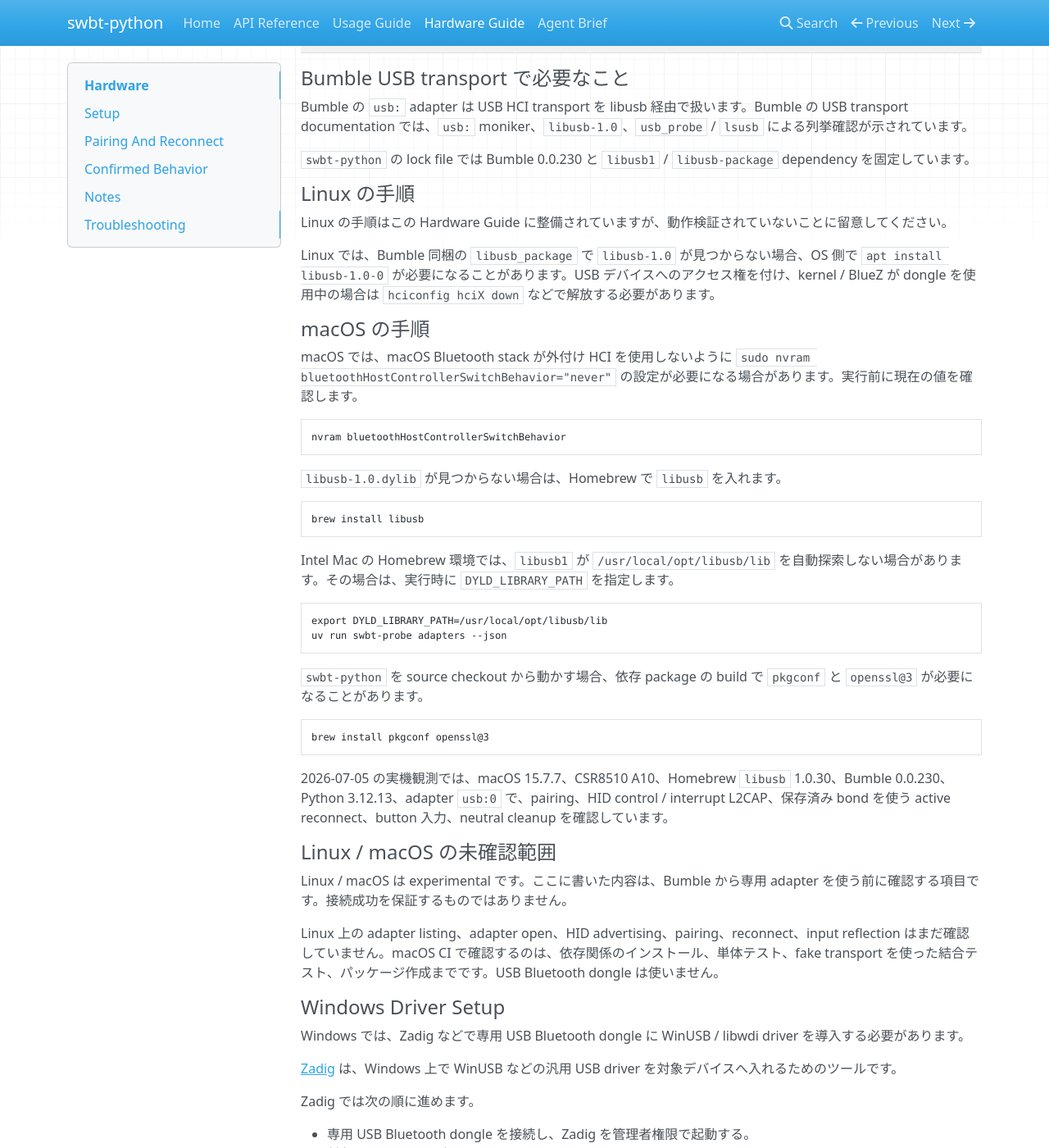
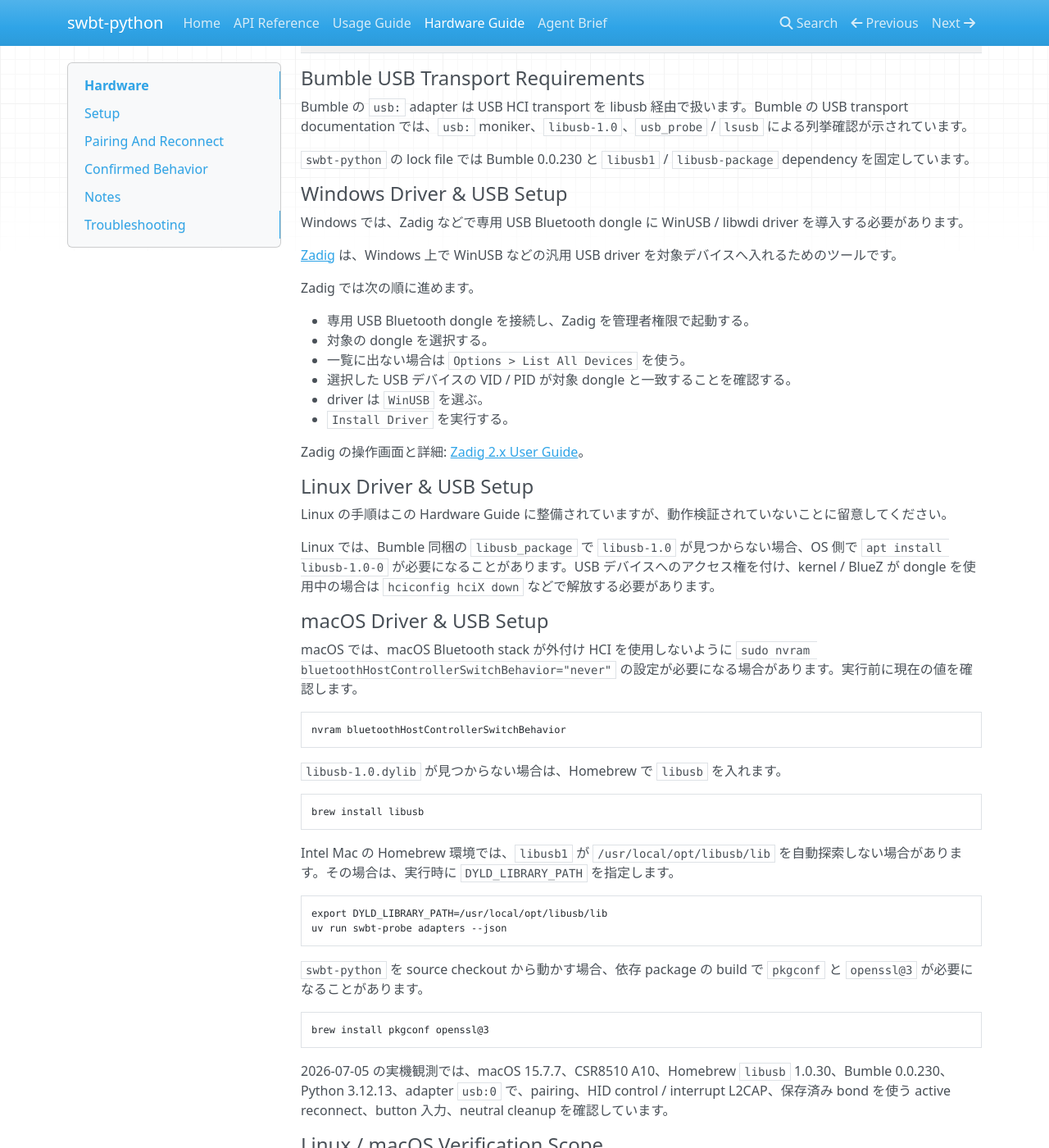
Before and after one commit to niart120/swbt-python, an MkDocs documentation site: the page built from docs/hardware.md, in a window 1280 px wide and 1400 px high, scrolled down 743 px. Shown: the whole window at 82% size. Built offline with MkDocs 1.6.1, drawn with Linux system fonts in a browser that asks for light colours; nearby versions of some CDN libraries; some of the changed text lies outside the part shown.

Commit message:
docs(hardware): OS別USB設定見出しを揃える

```diff
--- a/docs/hardware.md
+++ b/docs/hardware.md
@@ -24,19 +24,36 @@
 | Linux | experimental | `libusb-1.0` が使えること、USB デバイスにアクセスできること、kernel / BlueZ が対象 dongle を使用中でないことを確認する |
 | macOS | experimental | `libusb-1.0` が使えること、macOS Bluetooth stack が外付け HCI を使用しない設定になっていること、必要に応じて libusb の library path を指定する |
 
-#### Bumble USB transport で必要なこと
+#### Bumble USB Transport Requirements
 
 Bumble の `usb:` adapter は USB HCI transport を libusb 経由で扱います。Bumble の USB transport documentation では、`usb:` moniker、`libusb-1.0`、`usb_probe` / `lsusb` による列挙確認が示されています。
 
 `swbt-python` の lock file では Bumble 0.0.230 と `libusb1` / `libusb-package` dependency を固定しています。
 
-#### Linux の手順
+#### Windows Driver & USB Setup
+
+Windows では、Zadig などで専用 USB Bluetooth dongle に WinUSB / libwdi driver を導入する必要があります。
+
+[Zadig](https://zadig.akeo.ie/) は、Windows 上で WinUSB などの汎用 USB driver を対象デバイスへ入れるためのツールです。
+
+Zadig では次の順に進めます。
+
+- 専用 USB Bluetooth dongle を接続し、Zadig を管理者権限で起動する。
+- 対象の dongle を選択する。
+- 一覧に出ない場合は `Options > List All Devices` を使う。
+- 選択した USB デバイスの VID / PID が対象 dongle と一致することを確認する。
+- driver は `WinUSB` を選ぶ。
+- `Install Driver` を実行する。
+
+Zadig の操作画面と詳細: [Zadig 2.x User Guide](https://github.com/pbatard/libwdi/wiki/Zadig)。
+
+#### Linux Driver & USB Setup
 
 Linux の手順はこの Hardware Guide に整備されていますが、動作検証されていないことに留意してください。
 
 Linux では、Bumble 同梱の `libusb_package` で `libusb-1.0` が見つからない場合、OS 側で `apt install libusb-1.0-0` が必要になることがあります。USB デバイスへのアクセス権を付け、kernel / BlueZ が dongle を使用中の場合は `hciconfig hciX down` などで解放する必要があります。
 
-#### macOS の手順
+#### macOS Driver & USB Setup
 
 macOS では、macOS Bluetooth stack が外付け HCI を使用しないように `sudo nvram bluetoothHostControllerSwitchBehavior="never"` の設定が必要になる場合があります。実行前に現在の値を確認します。
 
@@ -65,28 +82,11 @@
 
 2026-07-05 の実機観測では、macOS 15.7.7、CSR8510 A10、Homebrew `libusb` 1.0.30、Bumble 0.0.230、Python 3.12.13、adapter `usb:0` で、pairing、HID control / interrupt L2CAP、保存済み bond を使う active reconnect、button 入力、neutral cleanup を確認しています。
 
-#### Linux / macOS の未確認範囲
+#### Linux / macOS Verification Scope
 
 Linux / macOS は experimental です。ここに書いた内容は、Bumble から専用 adapter を使う前に確認する項目です。接続成功を保証するものではありません。
 
 Linux 上の adapter listing、adapter open、HID advertising、pairing、reconnect、input reflection はまだ確認していません。macOS CI で確認するのは、依存関係のインストール、単体テスト、fake transport を使った結合テスト、パッケージ作成までです。USB Bluetooth dongle は使いません。
-
-#### Windows Driver Setup
-
-Windows では、Zadig などで専用 USB Bluetooth dongle に WinUSB / libwdi driver を導入する必要があります。
-
-[Zadig](https://zadig.akeo.ie/) は、Windows 上で WinUSB などの汎用 USB driver を対象デバイスへ入れるためのツールです。
-
-Zadig では次の順に進めます。
-
-- 専用 USB Bluetooth dongle を接続し、Zadig を管理者権限で起動する。
-- 対象の dongle を選択する。
-- 一覧に出ない場合は `Options > List All Devices` を使う。
-- 選択した USB デバイスの VID / PID が対象 dongle と一致することを確認する。
-- driver は `WinUSB` を選ぶ。
-- `Install Driver` を実行する。
-
-Zadig の操作画面と詳細: [Zadig 2.x User Guide](https://github.com/pbatard/libwdi/wiki/Zadig)。
 
 ### Adapter Name
 
```
Also changed, not shown: 1 other file.
